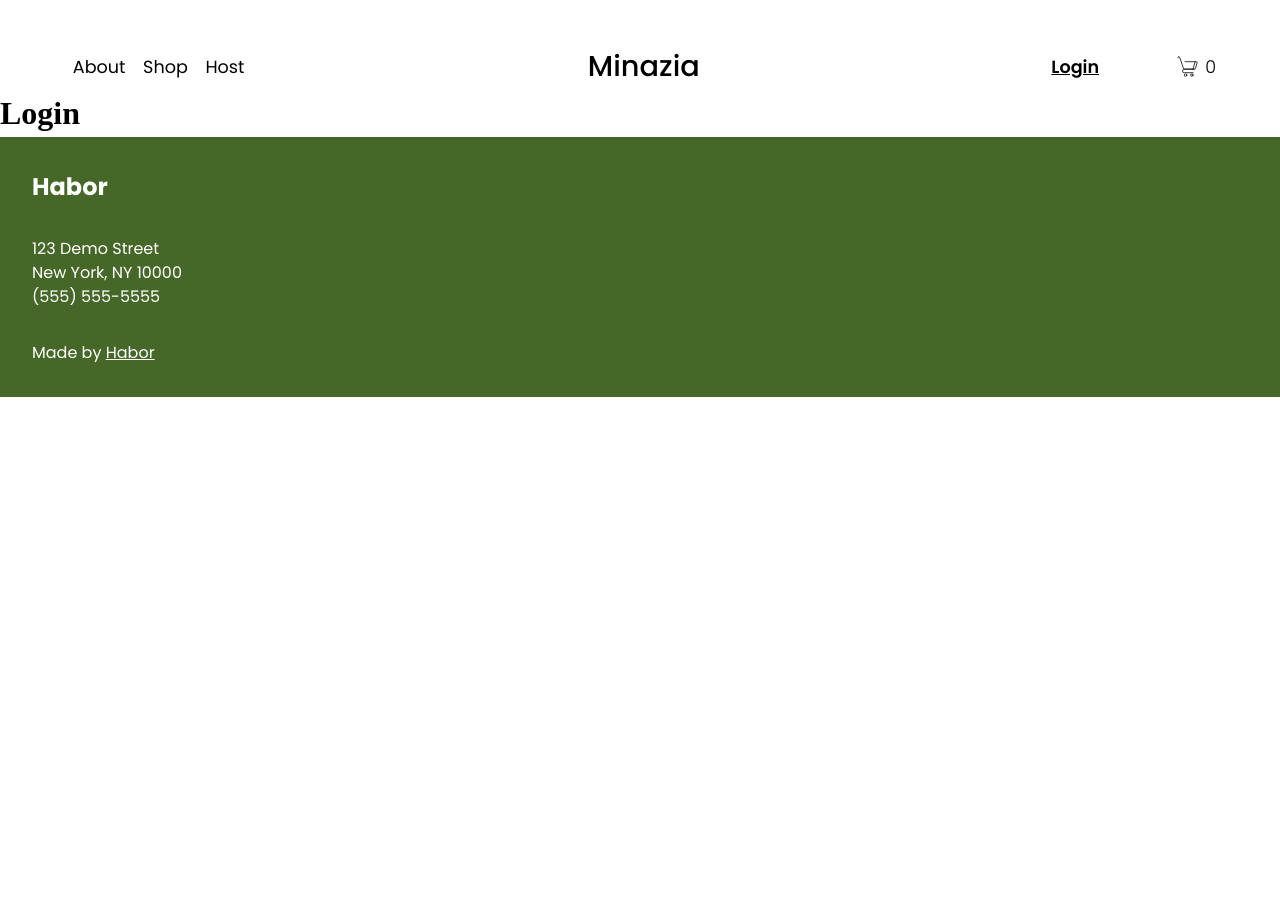
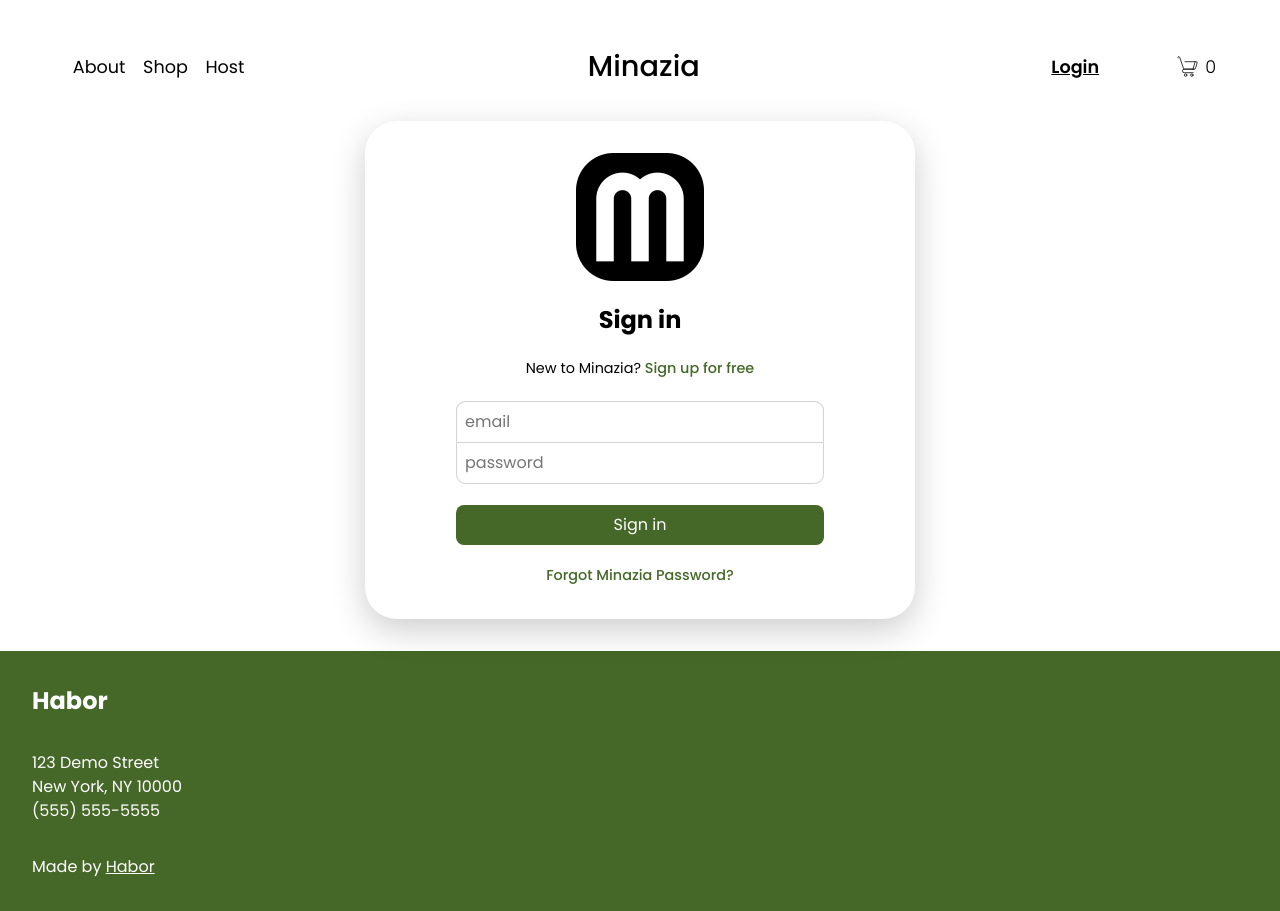
Before and after one commit to NellyisDevv/habor, a React (Vite) app: page /login in a window 1280 px wide. Before the commit the page ends 800 px from the top, so only its background shows below. Built offline with nearby package versions, Linux system fonts and the light colour scheme; what miragejs would draw is missing.

Commit message:
Cart page and Login page initial setup complete.

```diff
--- a/src/components/Footer.jsx
+++ b/src/components/Footer.jsx
@@ -6,7 +6,7 @@ import device from '../../device'
 const FooterContainer = styled.div`
   background-color: #456828;
   color: white;
-  min-height: 19vh;
+  min-height: 27vh;
   display: flex;
   align-items: center;
   font-family: 'poppins', sans-serif;
--- a/src/components/Product.jsx
+++ b/src/components/Product.jsx
@@ -2,6 +2,7 @@ import React from 'react'
 import styled from 'styled-components'
 import { css } from 'styled-components'
 import { Link } from 'react-router-dom'
+import device from '../../device'
 
 function Product({ name, price, description, imageUrl, id }) {
   var length = 50
@@ -21,7 +22,7 @@ function Product({ name, price, description, imageUrl, id }) {
     flex-direction: column;
     justify-content: center;
     align-items: center;
-    width: 18em;
+    width: 16em;
     padding: 1em;
     gap: 1em;
     cursor: pointer;
@@ -30,6 +31,10 @@ function Product({ name, price, description, imageUrl, id }) {
     h2 {
       font-weight: 500;
       font-size: 1rem;
+    }
+
+    @media ${device.sm} {
+      width: 18em;
     }
   `
 
--- a/src/pages/Cart.jsx
+++ b/src/pages/Cart.jsx
@@ -1,10 +1,49 @@
 import React from 'react'
+import styled from 'styled-components'
+import { css } from 'styled-components'
+import { Link } from 'react-router-dom'
+import device from '../../device'
+
+const CartComponent = styled.div`
+  min-height: 67vh;
+`
+
+const CartContainer = styled.div`
+  font-family: 'poppins', sans-serif;
+  padding: 75.9062px 0.8em;
+  display: grid;
+  gap: 1em;
+  justify-items: baseline;
+  /* background-color: lightcoral; */
+
+  h1 {
+    font-weight: 500;
+    font-size: 1.5rem;
+  }
+
+  @media ${device.sm} {
+    padding: 151.523px 10em;
+  }
+`
+
+const Button = styled(Link)`
+  background-color: #456828;
+  color: white;
+  text-decoration: none;
+  border: none;
+  padding: 1.2em 2.004em;
+  cursor: pointer;
+`
 
 function Cart() {
   return (
-    <div>
-      <h1>Cart</h1>
-    </div>
+    <CartComponent>
+      <CartContainer>
+        <h1>Shopping Cart</h1>
+        <p>You have nothing in your shopping cart.</p>
+        <Button to='/shop'>Continue Shopping</Button>
+      </CartContainer>
+    </CartComponent>
   )
 }
 
--- a/src/pages/Home.jsx
+++ b/src/pages/Home.jsx
@@ -53,7 +53,9 @@ const MidNavigation = styled.div`
   }
 `
 
-const ScentsContainer = styled.div`
+const ScentsContainer = styled(Link)`
+  color: white;
+  text-decoration: none;
   height: 30em;
   display: flex;
   justify-content: baseline;
@@ -62,6 +64,12 @@ const ScentsContainer = styled.div`
   background-size: cover;
   padding: 1.5em;
   background-image: url('https://images.pexels.com/photos/6794168/pexels-photo-6794168.jpeg?auto=compress&cs=tinysrgb&w=1260&h=750&dpr=2');
+  transition: 400ms all cubic-bezier(0.4, 0, 0.2, 1);
+  cursor: pointer;
+
+  &:hover {
+    transform: scale(1.01);
+  }
 
   @media ${device.sm} {
     height: 40em;
@@ -69,7 +77,9 @@ const ScentsContainer = styled.div`
   }
 `
 
-const SkincareContainer = styled.div`
+const SkincareContainer = styled(Link)`
+  color: white;
+  text-decoration: none;
   height: 30em;
   display: flex;
   justify-content: baseline;
@@ -78,13 +88,21 @@ const SkincareContainer = styled.div`
   background-size: cover;
   padding: 1.5em;
   background-image: url('https://images.pexels.com/photos/4210373/pexels-photo-4210373.jpeg?auto=compress&cs=tinysrgb&w=1260&h=750&dpr=2');
+  transition: 400ms all cubic-bezier(0.4, 0, 0.2, 1);
+  cursor: pointer;
+
+  &:hover {
+    transform: scale(1.01);
+  }
 
   @media ${device.sm} {
     height: 40em;
   }
 `
 
-const WearablesContainer = styled.div`
+const WearablesContainer = styled(Link)`
+  color: white;
+  text-decoration: none;
   height: 30em;
   display: flex;
   justify-content: baseline;
@@ -93,6 +111,12 @@ const WearablesContainer = styled.div`
   background-size: cover;
   padding: 1.5em;
   background-image: url('https://images.pexels.com/photos/17211584/pexels-photo-17211584/free-photo-of-city-landscape-fashion-man.jpeg?auto=compress&cs=tinysrgb&w=1260&h=750&dpr=2');
+  transition: 400ms all cubic-bezier(0.4, 0, 0.2, 1);
+  cursor: pointer;
+
+  &:hover {
+    transform: scale(1.01);
+  }
 
   @media ${device.sm} {
     height: 40em;
@@ -114,6 +138,7 @@ const Wearables = styled.div`
     font-size: 1rem;
     background-color: #456828;
     color: white;
+    cursor: pointer;
   }
 `
 
@@ -427,19 +452,19 @@ function Home() {
         <Button to='shop'>Shop Now</Button>
       </SectionOneContainer>
       <MidNavigation>
-        <WearablesContainer>
+        <WearablesContainer to='shop?type=wearables'>
           <Wearables>
             <h2>Wearables</h2>
             <button>View All</button>
           </Wearables>
         </WearablesContainer>
-        <SkincareContainer>
+        <SkincareContainer to='shop?type=skincare'>
           <Wearables>
             <h2>Skincare</h2>
             <button>View All</button>
           </Wearables>
         </SkincareContainer>
-        <ScentsContainer>
+        <ScentsContainer to='shop?type=scents'>
           <Wearables>
             <h2>Scents</h2>
             <button>View All</button>
--- a/src/pages/Login.jsx
+++ b/src/pages/Login.jsx
@@ -1,10 +1,124 @@
 import React from 'react'
+import { NavLink, Outlet } from 'react-router-dom'
+import { css } from 'styled-components'
+import styled from 'styled-components'
+import device from '../../device'
+
+const LoginContainer = styled.div`
+  font-family: 'poppins', sans-serif;
+  /* background-color: lightcoral; */
+  padding: 2em 0.8em;
+  display: grid;
+  gap: 0.8em;
+  justify-items: center;
+  align-items: center;
+  min-height: 67vh;
+
+  @media ${device.md} {
+    padding: 2em 4em;
+  }
+`
+
+const LoginForm = styled.div`
+  background-color: white;
+  display: flex;
+  justify-content: center;
+  align-items: center;
+  min-height: 30em;
+  padding: 1em;
+  width: 95%;
+  max-width: 550px;
+  /* max-width: 500px; */
+  border-radius: 2em;
+
+  @media ${device.sm} {
+    box-shadow: 0 11px 34px 0 rgba(0, 0, 0, 0.2);
+  }
+`
+
+const FormContent = styled.div`
+  display: grid;
+  justify-items: center;
+  align-items: center;
+  gap: 1.3em;
+  /* background-color: lightblue; */
+  width: 100%;
+  max-width: 400px;
+  padding: 1em;
+
+  img {
+    height: 8em;
+  }
+
+  button {
+    border: none;
+    background-color: #456828;
+    color: white;
+    padding: 0.5em 1em;
+    border-radius: 0.5em;
+    width: 100%;
+    cursor: pointer;
+  }
+
+  p {
+    font-size: 0.9rem;
+  }
+`
+
+const Form = styled.form`
+  display: grid;
+  justify-items: center;
+  align-items: center;
+  /* background-color: lightblue; */
+  width: 100%;
+
+  input {
+    padding: 0.5em;
+    /* border-radius: 0.5em; */
+    width: 100%;
+  }
+`
+
+const InputOne = styled.input`
+  border: 1px solid #d2d2d7;
+  border-top-right-radius: 0.6em;
+  border-top-left-radius: 0.6em;
+  border-bottom: none;
+`
+
+const InputTwo = styled.input`
+  border: 1px solid #d2d2d7;
+  border-bottom-right-radius: 0.6em;
+  border-bottom-left-radius: 0.6em;
+`
+
+const Direct = styled.span`
+  color: #456828;
+  font-weight: 500;
+  cursor: pointer;
+`
 
 function Login() {
   return (
-    <div>
-      <h1>Login</h1>
-    </div>
+    <LoginContainer>
+      <LoginForm>
+        <FormContent>
+          <img src='/images/m-test.png' alt='' />
+          <h2>Sign in</h2>
+          <p>
+            New to Minazia? <Direct>Sign up for free</Direct>
+          </p>
+          <Form action=''>
+            <InputOne type='email' placeholder='email' />
+            <InputTwo type='password' placeholder='password' />
+          </Form>
+          <button>Sign in</button>
+          <p>
+            <Direct>Forgot Minazia Password?</Direct>
+          </p>
+        </FormContent>
+      </LoginForm>
+    </LoginContainer>
   )
 }
 
```
Also changed, not shown: public/images/m-test.png (added).
